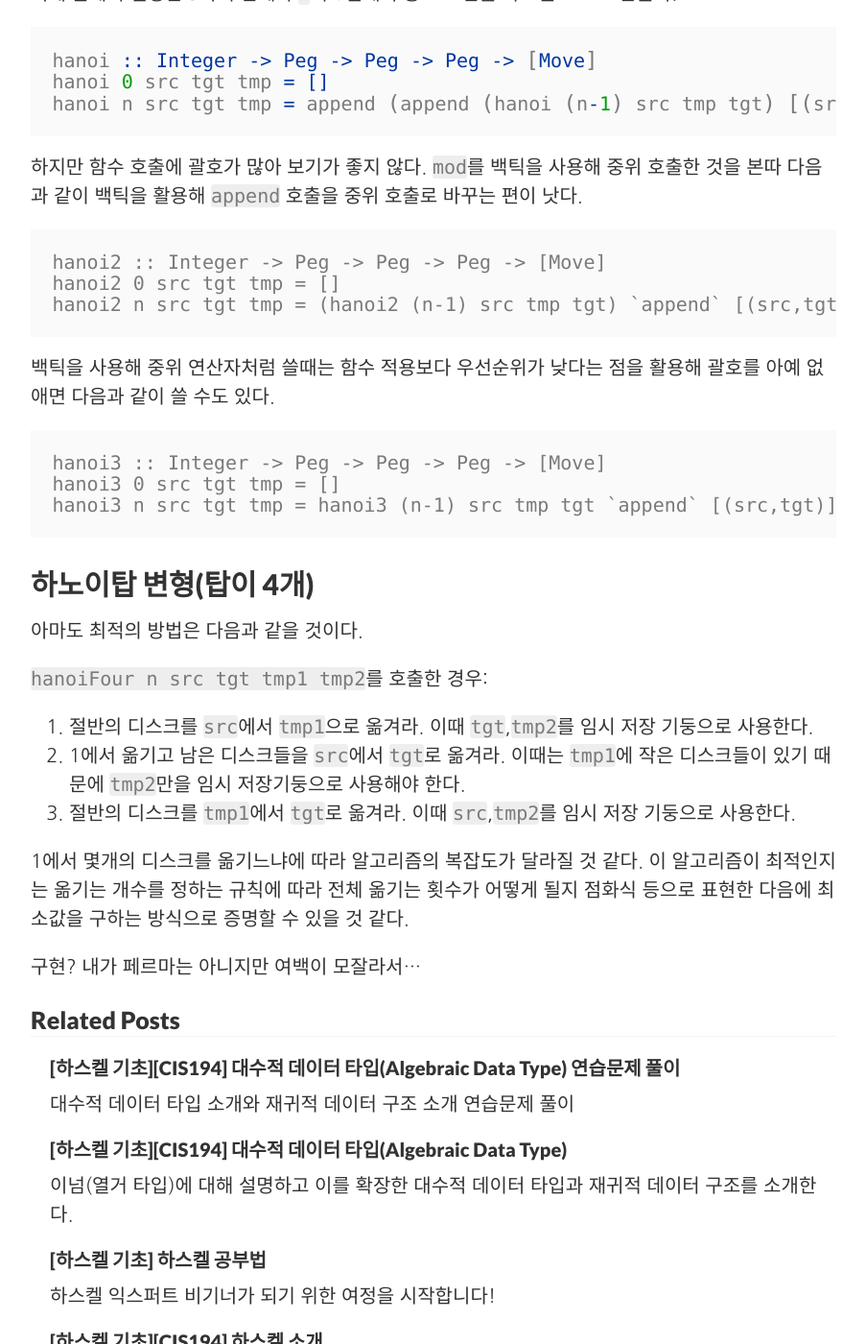
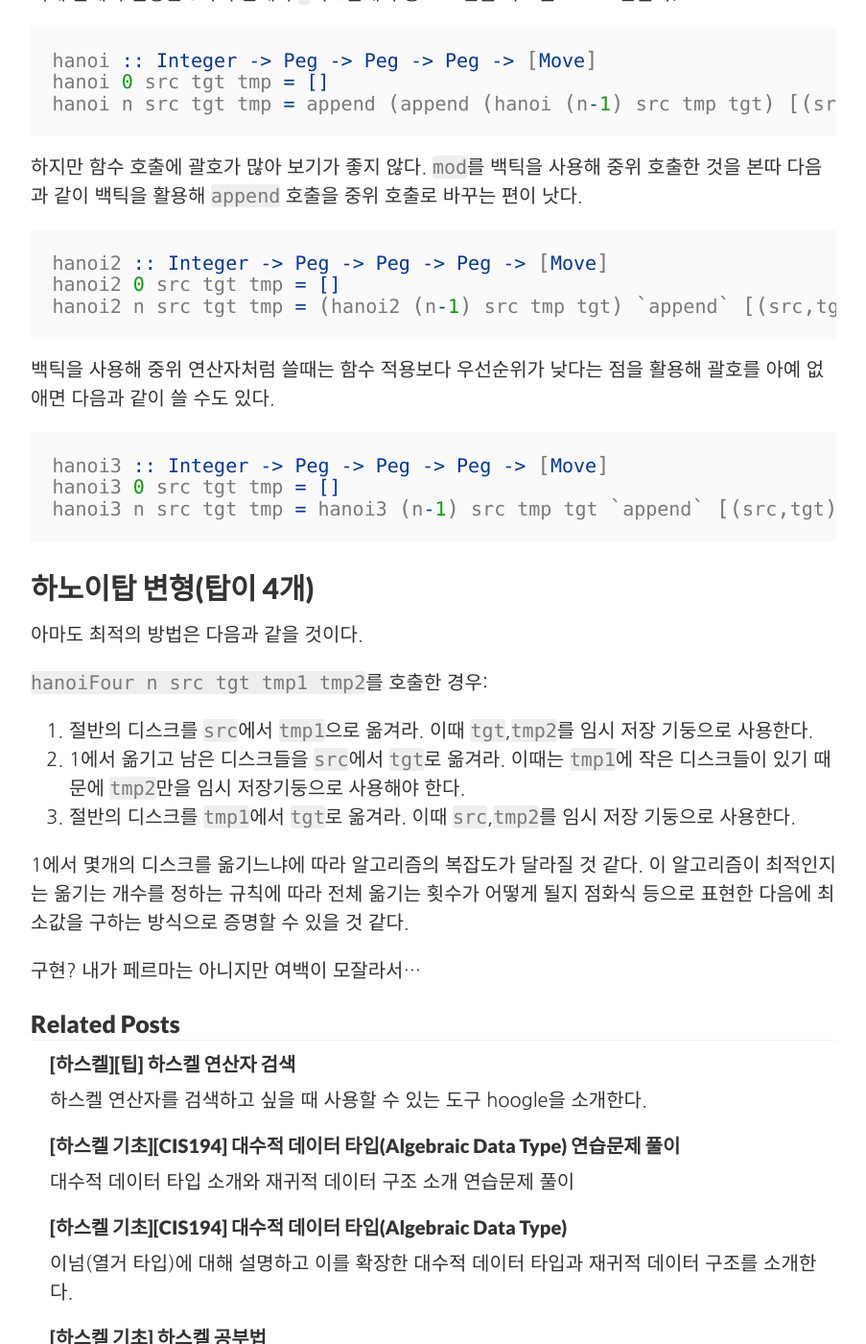
Before and after one commit to enshahar/enshahar.github.io, a Jekyll site: the page built from _posts/2017-12-11-cis194-introhaskell-exanswer.md, in a window 1280 px wide and 1400 px high, scrolled down 9922 px. Shown: the whole window at 96% size, without its empty margins (188-1091 px from the left). Built offline with Jekyll 4.4.1, drawn with Linux system fonts in a browser that asks for light colours; some web fonts are replaced; comment, search, counter and statistics services are not loaded.

Commit message:
parse error correction

````diff
--- a/_posts/2017-12-11-cis194-introhaskell-exanswer.md
+++ b/_posts/2017-12-11-cis194-introhaskell-exanswer.md
@@ -367,7 +367,7 @@
 
 하지만 함수 호출에 괄호가 많아 보기가 좋지 않다. `mod`를 백틱을 사용해 중위 호출한 것을 본따 다음과 같이 백틱을 활용해 `append` 호출을 중위 호출로 바꾸는 편이 낫다.
 
-```
+```haskell
 hanoi2 :: Integer -> Peg -> Peg -> Peg -> [Move]
 hanoi2 0 src tgt tmp = []
 hanoi2 n src tgt tmp = (hanoi2 (n-1) src tmp tgt) `append` [(src,tgt)]  `append` (hanoi2 (n-1) tmp tgt src)
@@ -375,7 +375,7 @@
 
 백틱을 사용해 중위 연산자처럼 쓸때는 함수 적용보다 우선순위가 낮다는 점을 활용해 괄호를 아예 없애면 다음과 같이 쓸 수도 있다.
 
-```
+```haskell
 hanoi3 :: Integer -> Peg -> Peg -> Peg -> [Move]
 hanoi3 0 src tgt tmp = []
 hanoi3 n src tgt tmp = hanoi3 (n-1) src tmp tgt `append` [(src,tgt)]  `append` hanoi3 (n-1) tmp tgt src
````
Also changed, not shown: _posts/2018-01-01-haskell-hoogle.md (+1 -1 lines), _posts/2018-01-01-cis194-adt-exanswer.md (line endings or trailing spaces).
